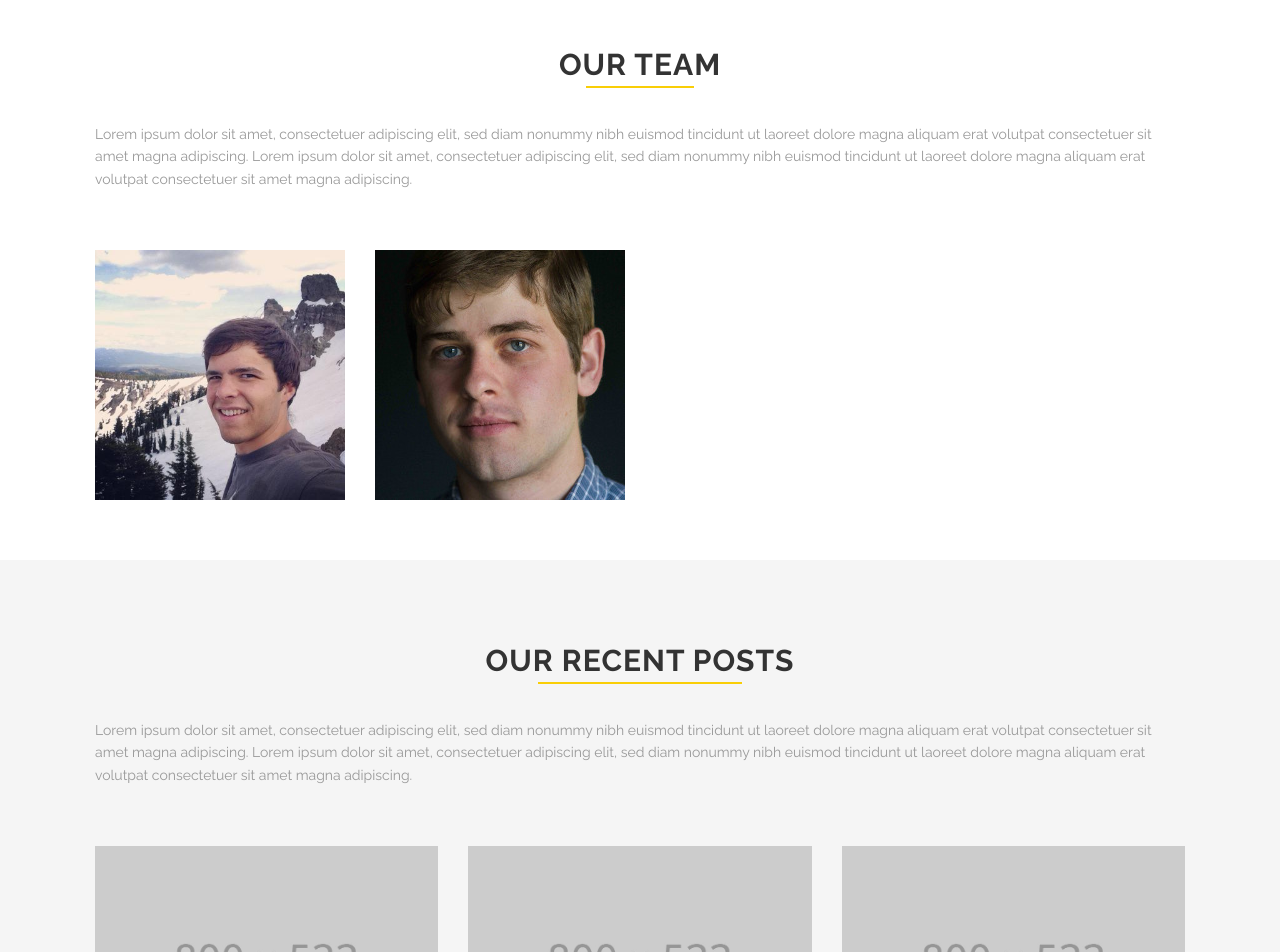
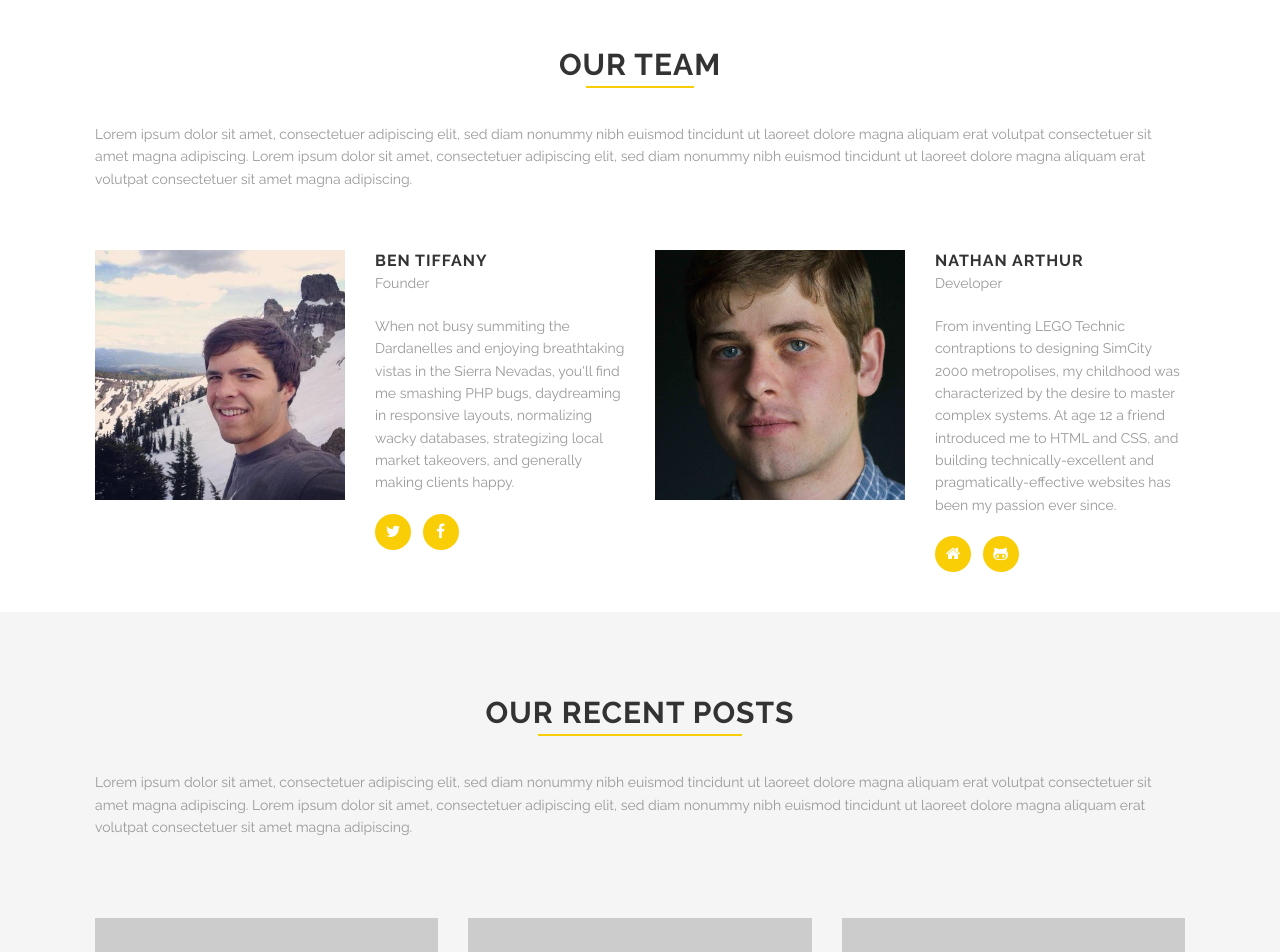
Before and after one commit to prismwebdesign/prismwebdesign-site, a Jekyll site: the page built from index.html, in a window 1280 px wide. Shown: the part 3269-4221 px from the top of the page. Built offline with Jekyll 4.4.1, drawn with Linux system fonts in a browser that asks for light colours.

Commit message:
Put member description by avatar

```diff
--- a/_data/members.yml
+++ b/_data/members.yml
@@ -6,8 +6,7 @@
       icon: twitter
     - link: http://facebook.com
       icon: facebook
-  desc:
-    Lorem ipsum dolor sit amet, consectetuer adipiscing elit, sed diam nonummy nibh euismod tincidunt ut laoreet dolore magna aliquam erat volutpat consectetue.
+  desc: When not busy summiting the Dardanelles and enjoying breathtaking vistas in the Sierra Nevadas, you'll find me smashing PHP bugs, daydreaming in responsive layouts, normalizing wacky databases, strategizing local market takeovers, and generally making clients happy.
 - avatar: images/members/nathan.jpg
   name: Nathan Arthur
   position: Developer
@@ -16,5 +15,4 @@
       icon: home
     - link: https://github.com/narthur
       icon: github-alt
-  desc:
-    Lorem ipsum dolor sit amet, consectetuer adipiscing elit, sed diam nonummy nibh euismod tincidunt ut laoreet dolore magna aliquam erat volutpat consectetue.
+  desc: From inventing LEGO Technic contraptions to designing SimCity 2000 metropolises, my childhood was characterized by the desire to master complex systems. At age 12 a friend introduced me to HTML and CSS, and building technically-excellent and pragmatically-effective websites has been my passion ever since.
--- a/_sass/_home.scss
+++ b/_sass/_home.scss
@@ -17,6 +17,14 @@
 	background-image: linear-gradient( rgba(0, 0, 0, 0.5), rgba(0, 0, 0, 0.5) ), url('/images/glass-roof.jpeg');
 }
 
+.intro h3 {
+	margin-bottom:0;
+}
+
 .milestones, .customers {
 	color: #fff;
 }
+
+.spacing {
+	clear:both;
+}
--- a/index.html
+++ b/index.html
@@ -215,10 +215,16 @@ milestones:
         <div class='mod modTeamMember'>
           <div class='member'>
             <img class="avatar" alt="" src="{{ member.avatar }}" />
-            <div class='overlay'>
-              <div class='intro'>
+          </div>
+          <div class='two spacing'></div>
+        </div>
+      </div>
+
+      <div class='small-6 medium-3 large-3 columns'>
+        <div class='intro modTeamMember'>
           <h3>{{member.name}}</h3>
           <p>{{member.position}}</p>
+          <p>{{member.desc}}</p>
           <ul class='socials'>
             {% for social in member.socials %}
               <li>
@@ -230,11 +236,8 @@ milestones:
           </ul>
         </div>
       </div>
-          </div>
+    {% endfor %}
     <div class='two spacing'></div>
-        </div>
-      </div>
-    {% endfor %}
   </div>
 </div>
 
@@ -246,7 +249,7 @@ milestones:
       <p>
         Lorem ipsum dolor sit amet, consectetuer adipiscing elit, sed diam nonummy nibh euismod tincidunt ut laoreet dolore magna aliquam erat volutpat consectetuer sit amet magna adipiscing. Lorem ipsum dolor sit amet, consectetuer adipiscing elit, sed diam nonummy nibh euismod tincidunt ut laoreet dolore magna aliquam erat volutpat consectetuer sit amet magna adipiscing.
       </p>
-      <div class='two spacing'></div>
+      <div class='three spacing'></div>
     </div>
   </div>
 
```
Lines whose indentation alone changed are shown as unchanged.
